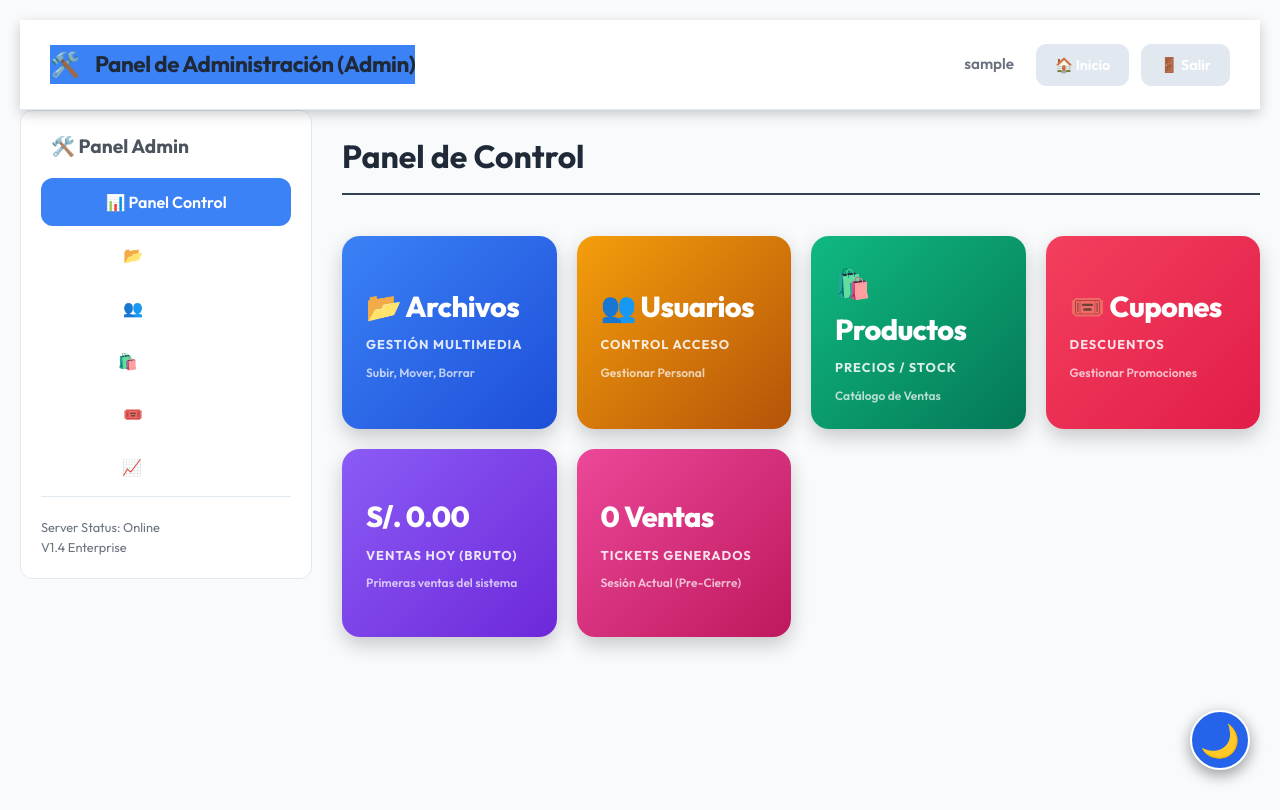
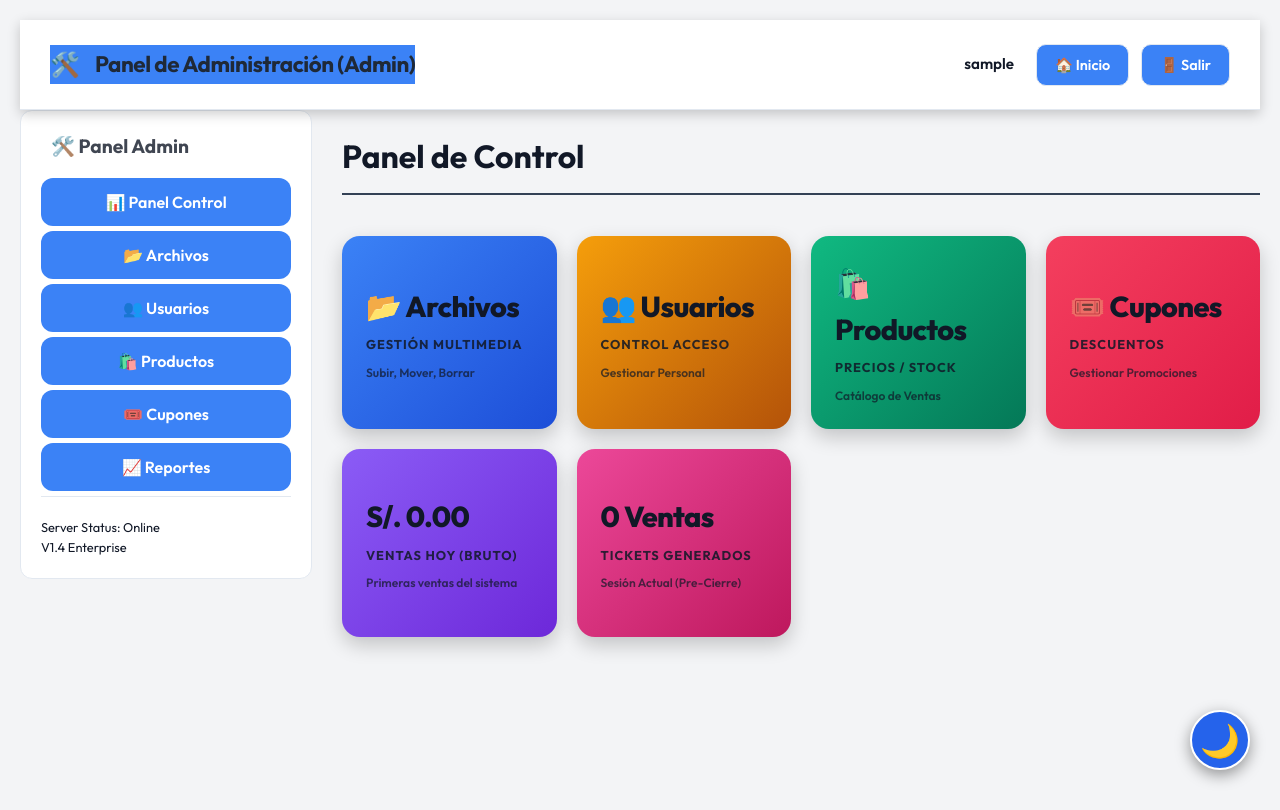
Before and after one commit to juandiegoalamohe-alt/localpix, a Flask app: page /admin in a window 1280 px wide. Run offline with Flask 3, Linux system fonts and the light colour scheme; the visitor is signed in with stand-in values (Sample User, id 1); data that the repository does not hold is empty; some libraries are stand-ins or nearby versions.

Commit message:
NUCLEAR FIX: Force all text dark

```diff
--- /dev/null
+++ b/static/force-dark-text.css
@@ -0,0 +1,108 @@
+/* NUCLEAR OPTION: Force ALL text to be dark and visible
+ * This overrides EVERYTHING including JavaScript-set styles
+ */
+
+/* Override body background and text */
+body {
+    background-color: #f3f4f6 !important;
+    color: #111827 !important;
+}
+
+/* Force ALL headings to be dark */
+h1,
+h2,
+h3,
+h4,
+h5,
+h6,
+.h1,
+.h2,
+.h3,
+.h4,
+.h5,
+.h6 {
+    color: #111827 !important;
+}
+
+/* Force ALL paragraphs and spans to be dark */
+p,
+span,
+div,
+a,
+li,
+td,
+th {
+    color: #111827 !important;
+}
+
+/* Force ALL labels to be dark */
+label {
+    color: #374151 !important;
+}
+
+/* Force ALL inputs to have dark text */
+input,
+textarea,
+select {
+    color: #111827 !important;
+    background-color: white !important;
+}
+
+/* Force ALL cards/containers to have white background and dark text */
+.card,
+[class*="card"] {
+    background-color: white !important;
+    color: #111827 !important;
+}
+
+/* Force sidebar text to be dark */
+.sidebar,
+.sidebar-nav,
+[class*="sidebar"] * {
+    color: #111827 !important;
+}
+
+/* Only buttons keep their background colors, but text is ensured visible */
+button {
+    color: white !important;
+}
+
+button:not([style*="background"]) {
+    background-color: #3b82f6 !important;
+}
+
+/* Tables */
+table,
+thead,
+tbody,
+tr,
+td,
+th {
+    color: #111827 !important;
+}
+
+/* Links should be blue and visible */
+a {
+    color: #2563eb !important;
+}
+
+/* Placeholders */
+::placeholder {
+    color: #6b7280 !important;
+}
+
+/* Force any element with inline styles to still have visible text */
+*[style] {
+    color: #111827 !important;
+}
+
+/* Specific overrides for common classes */
+.text-main,
+.text-primary,
+.text-secondary {
+    color: #111827 !important;
+}
+
+.text-muted {
+    color: #6b7280 !important;
+}
--- a/templates/admin.html
+++ b/templates/admin.html
@@ -7,6 +7,7 @@
     <title>Admin - LocalPix</title>
     <link rel="stylesheet" href="/static/style.css?v={{ range(1, 99999) | random }}">
     <link rel="stylesheet" href="/static/contrast-fix.css">
+    <link rel="stylesheet" href="/static/force-dark-text.css">
     {% include 'theme_loader.html' %}
     <style>
         body {
--- a/templates/login.html
+++ b/templates/login.html
@@ -6,6 +6,7 @@
     <title>Acceso - LocalPix V1.4</title>
     <link rel="stylesheet" href="/static/style.css">
     <link rel="stylesheet" href="/static/contrast-fix.css">
+    <link rel="stylesheet" href="/static/force-dark-text.css">
     <style>
         body {
             display: flex;
```
